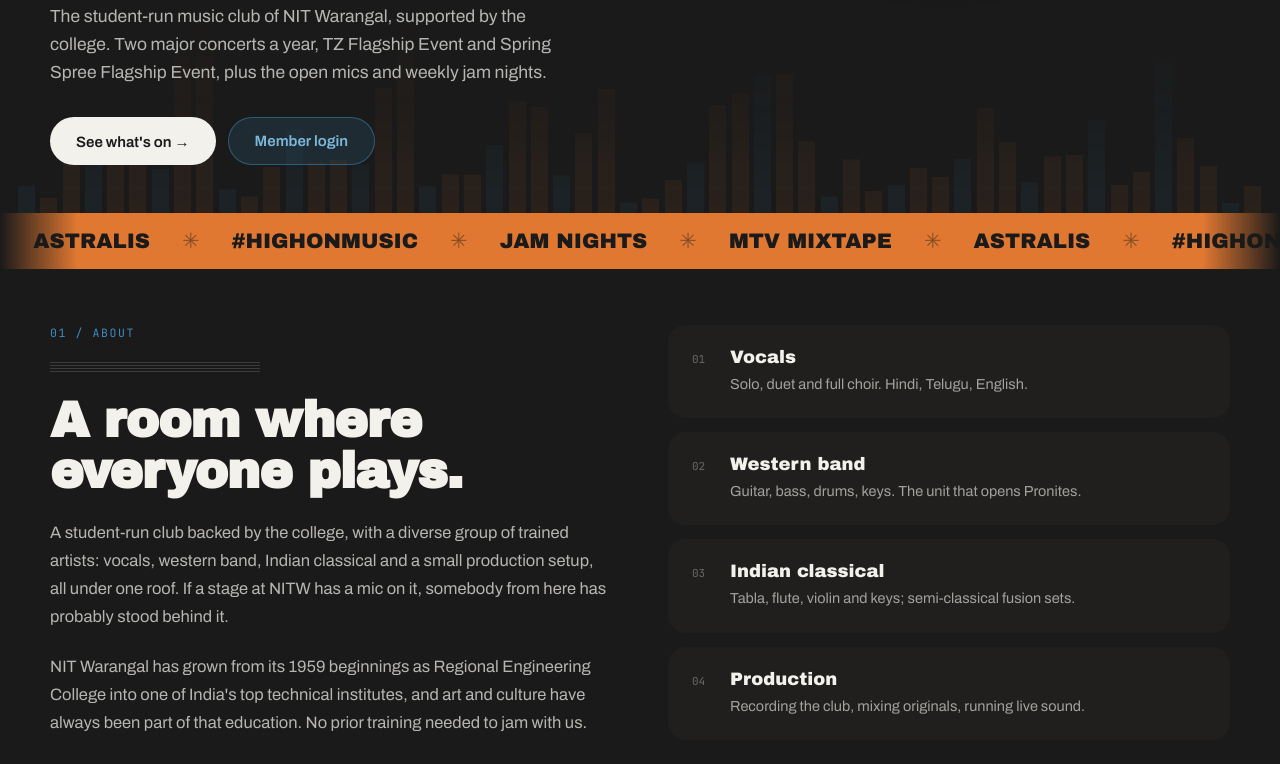
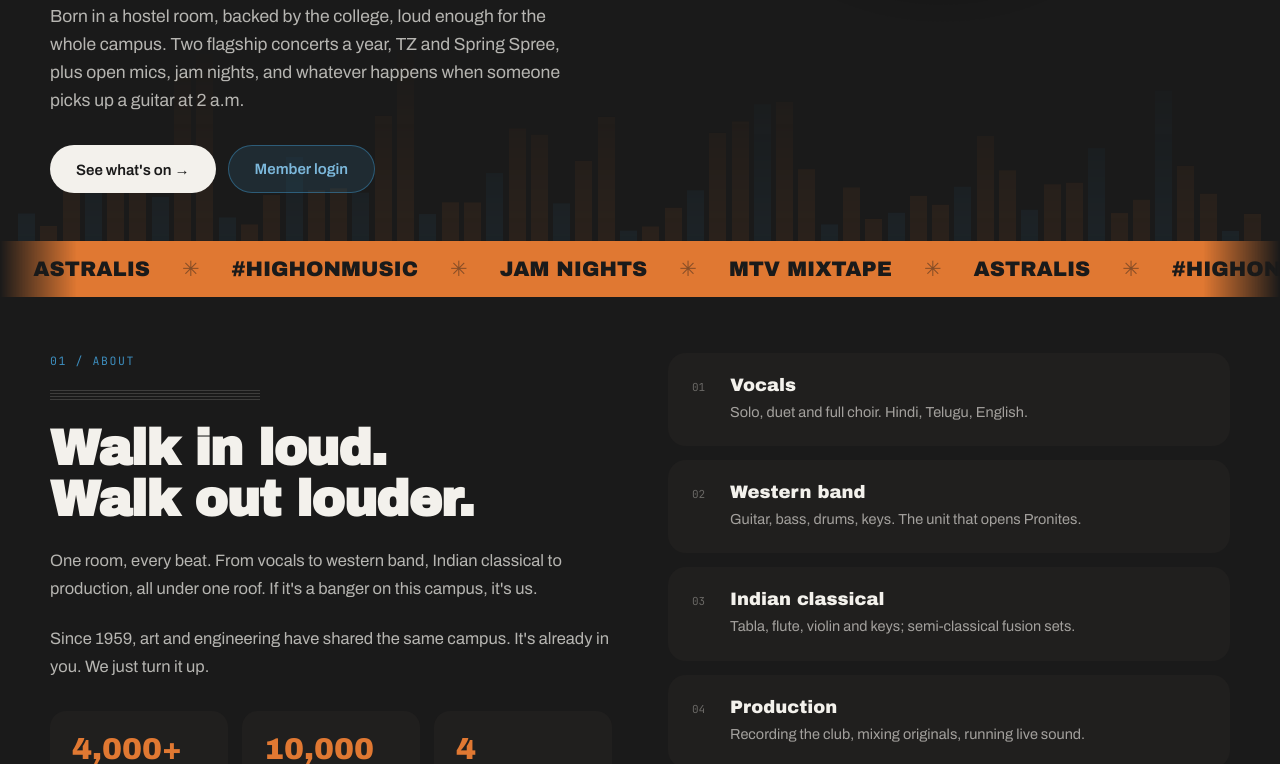
Before and after one commit to chivukula-vydik/music_club_nitw, a website: page Music Club NITW.dc.html in a window 1280 px wide. Shown: the part 737-1501 px from the top of the page. Drawn offline with nearby package versions, Linux system fonts and the light colour scheme.

Commit message:
final commit message

```diff
--- a/Music Club NITW.dc.html
+++ b/Music Club NITW.dc.html
@@ -84,7 +84,7 @@
       </div>
       <h1 style="margin:0;font-family:'Archivo Black',sans-serif;font-size:clamp(48px,8.5vw,104px);line-height:.88;letter-spacing:-.03em;text-shadow:2px 0 rgba(224,120,50,.85),-2px 0 rgba(28,107,150,.85)">EVERY SHOW,<br>EVERY JAM,<br>EVERY YEAR.</h1>
       <p style="margin:0;max-width:520px;font-size:17.5px;line-height:1.6;color:rgba(243,241,236,.72);text-wrap:pretty">
-        The student-run music club of NIT Warangal, supported by the college. Two major concerts a year, TZ Flagship Event and Spring Spree Flagship Event, plus the open mics and weekly jam nights.
+        Born in a hostel room, backed by the college, loud enough for the whole campus. Two flagship concerts a year, TZ and Spring Spree, plus open mics, jam nights, and whatever happens when someone picks up a guitar at 2 a.m.
       </p>
       <div style="display:flex;flex-wrap:wrap;gap:12px">
         <a href="#events" style="display:inline-flex;align-items:center;padding:15px 26px;border-radius:999px;background:#f3f1ec;color:#1a1a1a;font-weight:600;font-size:15px" style-hover="background:#e07832">See what's on →</a>
@@ -133,12 +133,12 @@
     <div style="display:flex;flex-direction:column;gap:22px">
       <div style="font-family:'JetBrains Mono',monospace;font-size:11.5px;letter-spacing:.14em;text-transform:uppercase;color:#3d8dbd">01 / About</div>
       <span style="display:block;width:100%;max-width:210px;height:11px;background:repeating-linear-gradient(to bottom,rgba(243,241,236,.16) 0 1px,transparent 1px 3px)"></span>
-      <h2 style="margin:0;font-family:'Archivo Black',sans-serif;font-size:clamp(30px,4.2vw,50px);line-height:1.02;letter-spacing:-.02em">A room where<br>everyone plays.</h2>
+      <h2 style="margin:0;font-family:'Archivo Black',sans-serif;font-size:clamp(30px,4.2vw,50px);line-height:1.02;letter-spacing:-.02em">Walk in loud.<br>Walk out louder.</h2>
       <p style="margin:0;font-size:16.5px;line-height:1.7;color:rgba(243,241,236,.72);text-wrap:pretty">
-        A student-run club backed by the college, with a diverse group of trained artists: vocals, western band, Indian classical and a small production setup, all under one roof. If a stage at NITW has a mic on it, somebody from here has probably stood behind it.
+        One room, every beat. From vocals to western band, Indian classical to production, all under one roof. If it's a banger on this campus, it's us.
       </p>
       <p style="margin:0;font-size:16.5px;line-height:1.7;color:rgba(243,241,236,.72);text-wrap:pretty">
-        NIT Warangal has grown from its 1959 beginnings as Regional Engineering College into one of India's top technical institutes, and art and culture have always been part of that education. No prior training needed to jam with us.
+        Since 1959, art and engineering have shared the same campus. It's already in you. We just turn it up.
       </p>
       <div style="display:grid;grid-template-columns:repeat(auto-fit,minmax(130px,1fr));gap:14px;margin-top:8px;background:transparent">
         <div style="padding:22px;background:#201f1e;border-radius:16px">
@@ -377,7 +377,7 @@
     </div>
     <h1 style="margin:0;font-family:'Archivo Black',sans-serif;font-size:42px;line-height:.9;letter-spacing:-.03em;text-shadow:2px 0 rgba(224,120,50,.85),-2px 0 rgba(28,107,150,.85)">EVERY<br>SHOW,<br>EVERY<br>JAM,<br>EVERY<br>YEAR.</h1>
     <p style="margin:0;font-size:15px;line-height:1.6;color:rgba(243,241,236,.7);padding:0 8px">
-      The student-run music club of NIT Warangal. Two major concerts a year, plus the open mics and weekly jam nights.
+      Born in a hostel room, loud enough for the whole campus. Two flagship concerts, open mics, jam nights, and whatever starts at 2 a.m.
     </p>
     <div style="display:flex;gap:10px;width:100%">
       <a href="#m-events" style="flex:1;display:flex;justify-content:center;padding:14px;border-radius:999px;background:#f3f1ec;color:#1a1a1a;font-weight:600;font-size:14px">What's on</a>
@@ -412,9 +412,9 @@
 <section id="m-about" style="padding:48px 20px">
   <div style="display:flex;flex-direction:column;gap:18px">
     <div style="font-family:'JetBrains Mono',monospace;font-size:10.5px;letter-spacing:.14em;text-transform:uppercase;color:#3d8dbd">01 / About</div>
-    <h2 style="margin:0;font-family:'Archivo Black',sans-serif;font-size:28px;line-height:1.05;letter-spacing:-.02em">A room where everyone plays.</h2>
+    <h2 style="margin:0;font-family:'Archivo Black',sans-serif;font-size:28px;line-height:1.05;letter-spacing:-.02em">Walk in loud. Walk out louder.</h2>
     <p style="margin:0;font-size:15px;line-height:1.65;color:rgba(243,241,236,.7)">
-      A student-run club backed by the college. Vocals, western band, Indian classical and production, all under one roof. No prior training needed.
+      One room, every beat. From vocals to western band, Indian classical to production, all under one roof. It's already in you. We just turn it up.
     </p>
     <div style="display:grid;grid-template-columns:1fr 1fr;gap:10px">
       <div style="padding:16px;background:#201f1e;border-radius:14px">
```
